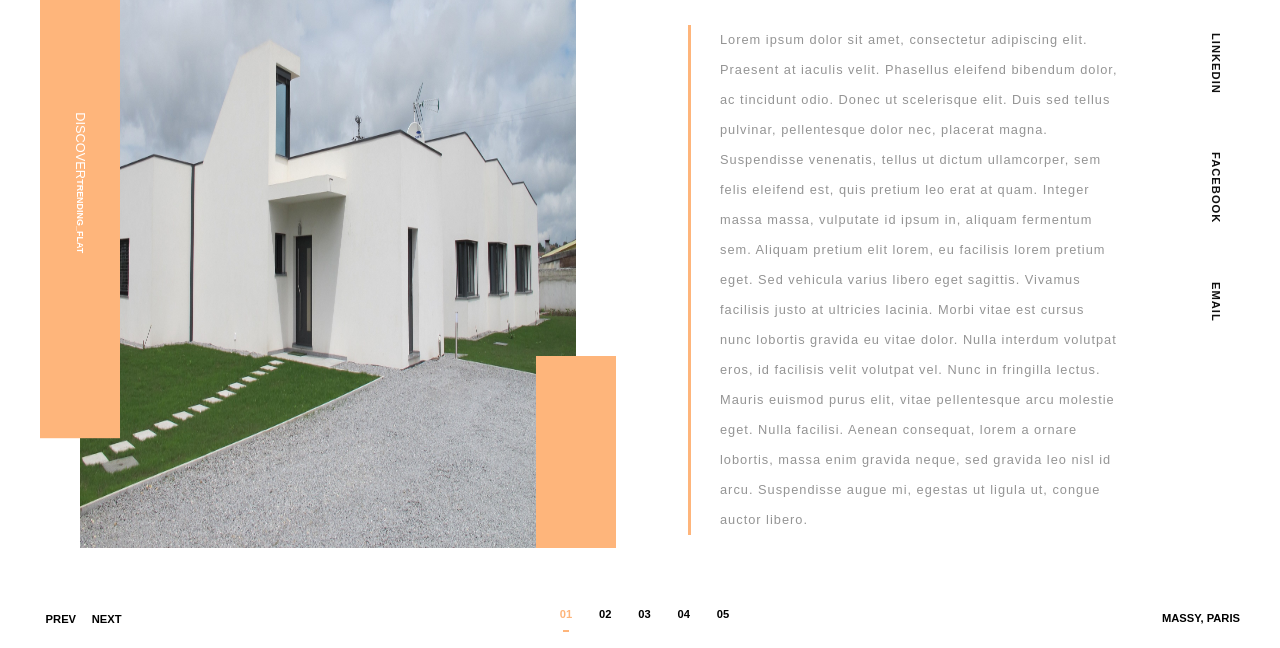
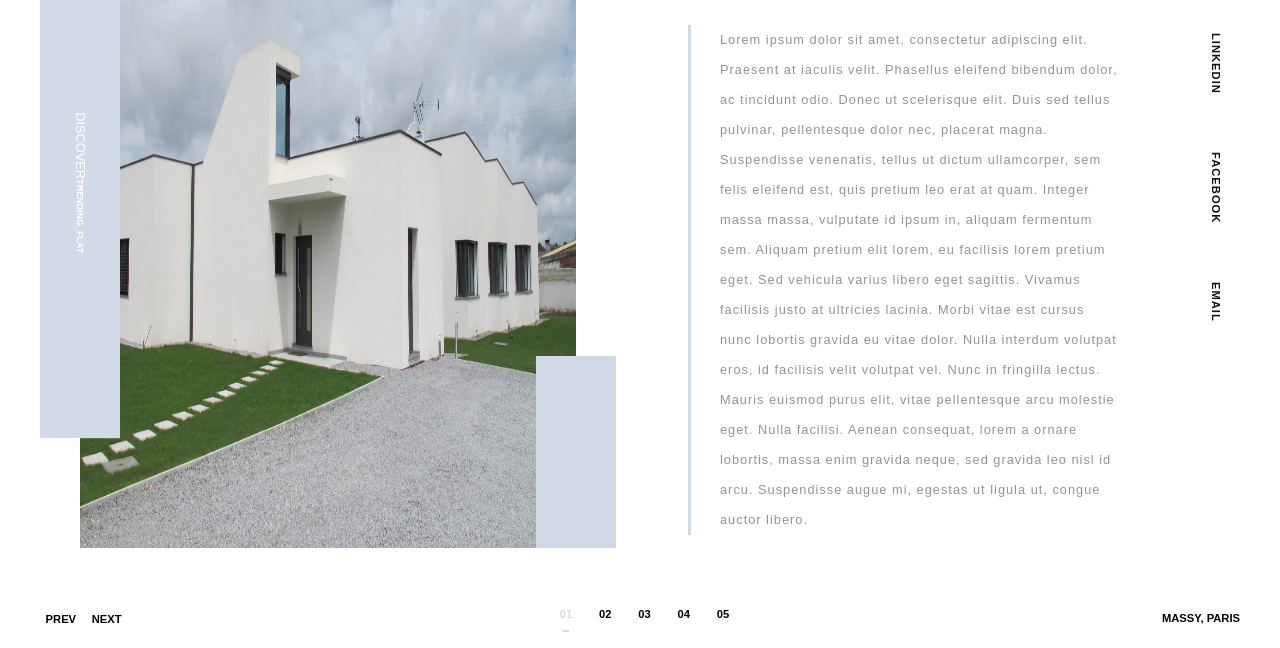
Before and after one commit to LateInGame/arch-page, a plain HTML site: page arch-page/components/index.html in a window 1280 px wide. Shown: the part 313-961 px from the top of the page. Drawn offline with Linux system fonts and the light colour scheme.

Commit message:
added app.js file

```diff
--- a/arch-page/components/index.html
+++ b/arch-page/components/index.html
@@ -1,7 +1,7 @@
 <!DOCTYPE html>
 <html>
 <head>
-
+<script src="/arch-page/components/app.js"></script>
 <link rel="stylesheet" href="/arch-page/components/style.css">
 </head>
 <header>
--- a/arch-page/components/style.css
+++ b/arch-page/components/style.css
@@ -1,7 +1,7 @@
 
 /* Index */
 :root {
-  --accent: #feb57b;
+  --accent: #D2DAE7;
   --spacing: 2.5em;
 }
 
```
Also changed, not shown: arch-page/components/app.js (added).
